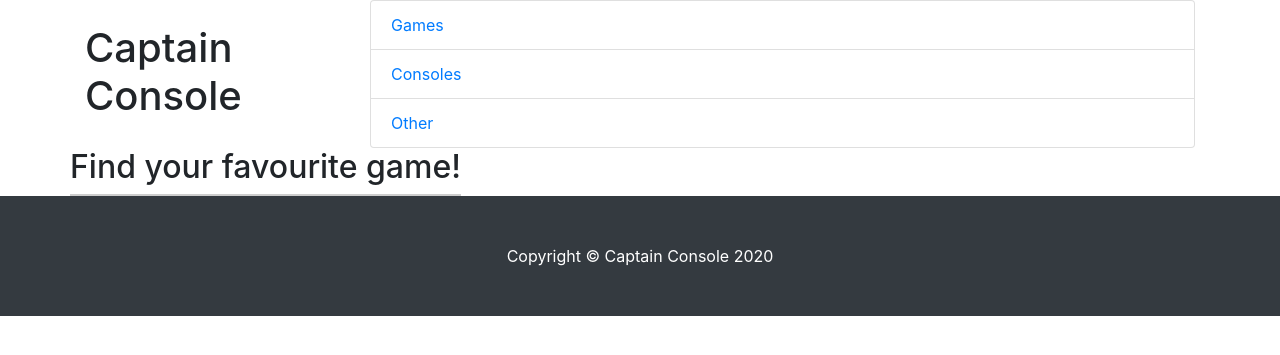
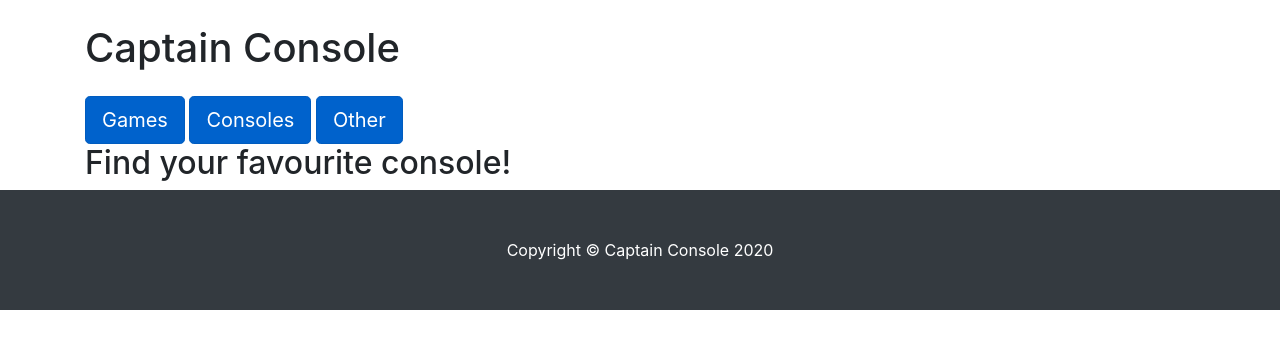
Before and after one commit to Daddara/T-220-VLN2, a Django app: page /games/ in a window 1280 px wide. Shown: the part 136-491 px from the top of the page. Run offline with Django 3.2, Linux system fonts and the light colour scheme; data that the repository does not hold is empty; some libraries are stand-ins or nearby versions.

Commit message:
games og console ready

```diff
--- a/templates/base.html
+++ b/templates/base.html
@@ -27,22 +27,18 @@
 <div class="container">
     <div class="row">
 
-        <div class="col-lg-3">
+        <div class="col-lg-12">
             <h1 class="my-4">Captain Console</h1>
-        </div>
-        <div class="col-lg-9">
-            <div class="list-group">
-                <a href="{% url 'games-index' %}" class="list-group-item">Games</a>
-                <a href="{% url 'consoles-index' %}" class="list-group-item">Consoles</a>
-                <a href="#" class="list-group-item">Other</a>
-            </div>
+            <a href="{% url 'games-index' %}" class="btn btn-primary btn-lg active" role="button" aria-pressed="true">Games</a>
+            <a href="{% url 'consoles-index' %}" class="btn btn-primary btn-lg active" role="button" aria-pressed="true">Consoles</a>
+            <a href="#" class="btn btn-primary btn-lg active" role="button" aria-pressed="true">Other</a>
         </div>
         <!-- /.col-lg-3 -->
-
+    </div>
         {% block content %}
         {% endblock %}
 
-    </div>
+
     <!-- /.row -->
 
 </div>
--- a/templates/games/index.html
+++ b/templates/games/index.html
@@ -1,16 +1,21 @@
 {% extends 'base.html' %}
 {% block content %}
+
+    <div class="row">
+        <div class="col-lg-9">
+            <div class="row">
+                <div class="col-lg-9"
                     <div class="games">
-        <h2>Find your favourite game!</h2>
+                        <h2>Find your favourite console!</h2>
+                    </div>
+                </div>
             </div>
 
+
                 {% for game in games %}
-
-            <div class="row">
-
                     <div class="col-lg-4 col-md-6 mb-4">
                         <div class="card h-100">
-                        <a href="#"><img class="card-img-top"><img src ="{{ game.image  }}" width=300 height=200></a>
+                            <a href="#" style="text-align: center"><img class="card-img-top"><img  src ="{{ game.image  }}" width=150 height=150></a>
                             <div class="card-body">
                                 <h4 class="card-title">
                                     <a href="">{{ game.name }}</a>
@@ -22,7 +27,8 @@
                             </div>
                         </div>
                     </div>
+                {% endfor %}
+        </div>
     </div>
 
-        {% endfor %}
 {% endblock %}
```
Lines whose indentation alone changed are shown as unchanged.
